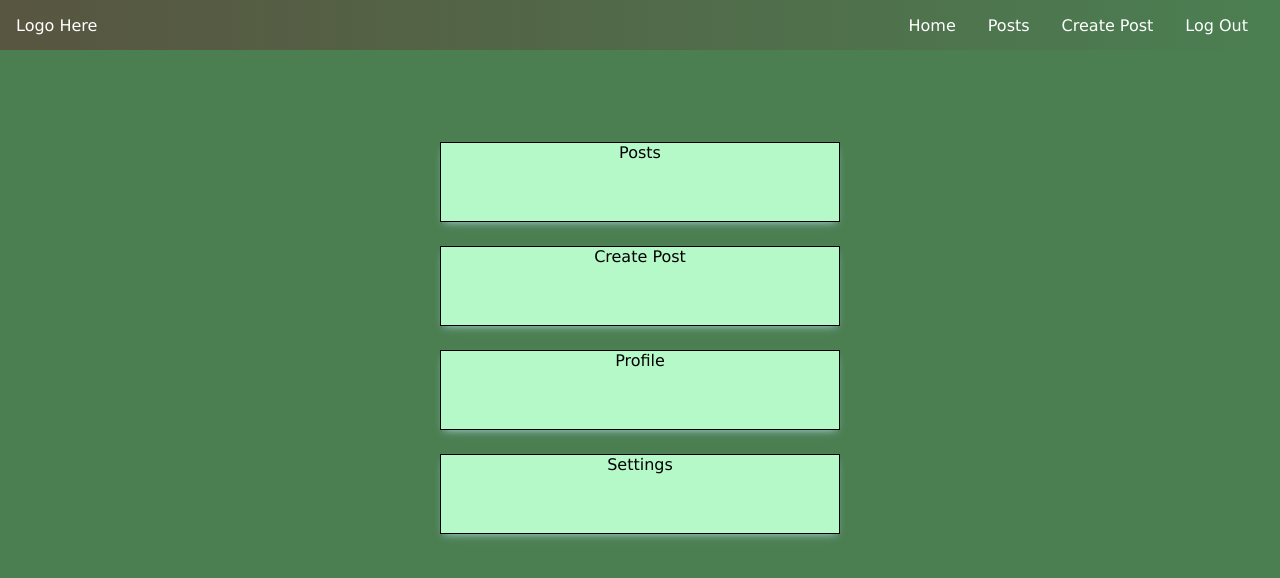
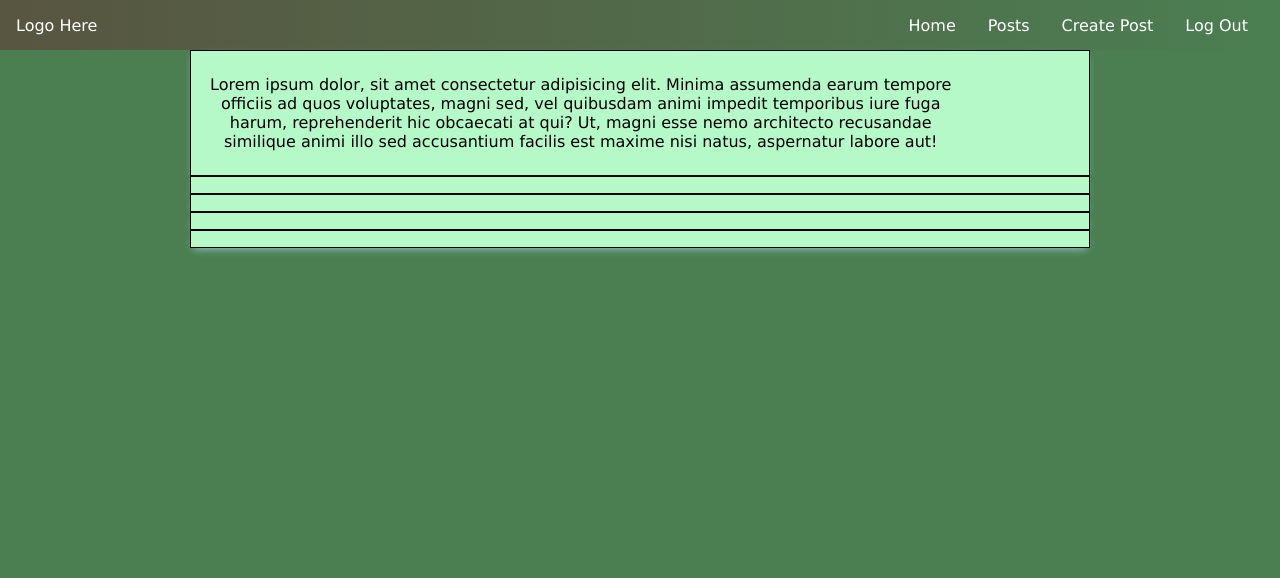
Before and after one commit to sudijuma/java2-ca, a website built with Vite: page java2/index.html in a window 1280 px wide. Built offline with nearby package versions, Linux system fonts and the light colour scheme.

Commit message:
setting up

```diff
--- a/java2/index.html
+++ b/java2/index.html
@@ -22,10 +22,22 @@
     </section>
     <section class="main">
       <div class="main__content">
-        <div class="main__content--box">Posts</div>
-        <div class="main__content--box">Create Post</div>
-        <div class="main__content--box">Profile</div>
-        <div class="main__content--box">Settings</div>
+        <div class="main__content--box">
+          <p class="main__content--text">
+            Lorem ipsum dolor, sit amet consectetur adipisicing elit. Minima
+            assumenda earum tempore officiis ad quos voluptates, magni sed, vel
+            quibusdam animi impedit temporibus iure fuga harum, reprehenderit
+            hic obcaecati at qui? Ut, magni esse nemo architecto recusandae
+            similique animi illo sed accusantium facilis est maxime nisi natus,
+            aspernatur labore aut!
+          </p>
+        </div>
+      </div>
+      <div class="main__content">
+        <div class="main__content--box"></div>
+        <div class="main__content--box"></div>
+        <div class="main__content--box"></div>
+        <div class="main__content--box"></div>
       </div>
     </section>
     <section>
--- a/java2/package.json
+++ b/java2/package.json
@@ -4,7 +4,7 @@
   "version": "0.0.0",
   "type": "module",
   "scripts": {
-    "dev": "vite",
+    "start": "vite",
     "build": "vite build",
     "preview": "vite preview"
   },
--- a/java2/scss/partials/_broilerplate.scss
+++ b/java2/scss/partials/_broilerplate.scss
@@ -12,8 +12,9 @@ html {
 }
 
 body {
+  max-width: 1440px;
   font-family: verdana, arial, helvetica;
-  margin: 0;
+  margin: 0 auto;
   padding: 0;
   background-color: c.primaryColour(primary);
 }
--- a/java2/style.scss
+++ b/java2/style.scss
@@ -5,20 +5,28 @@
 @use "./scss/partials/abstracts/colours" as c;
 @use "./scss/partials/brakebpoints/mediaQueries";
 
+.main {
+  width: 100%;
+}
+
 .main__content {
   display: flex;
+  max-width: 900px;
   flex-direction: column;
   justify-content: center;
   align-items: center;
-  margin-top: 5em;
+  margin: 0 auto;
 }
 
 .main__content--box {
+  width: 100%;
+  padding: 0.5em;
   border: 1px solid black;
-  width: 25em;
-  height: 5em;
-  margin: 0.75em;
   text-align: center;
   box-shadow: 0 4px 8px -4px lightblue;
   background-color: c.primaryColour(mint);
 }
+
+.main__content--text {
+  width: 75ch;
+}
```
